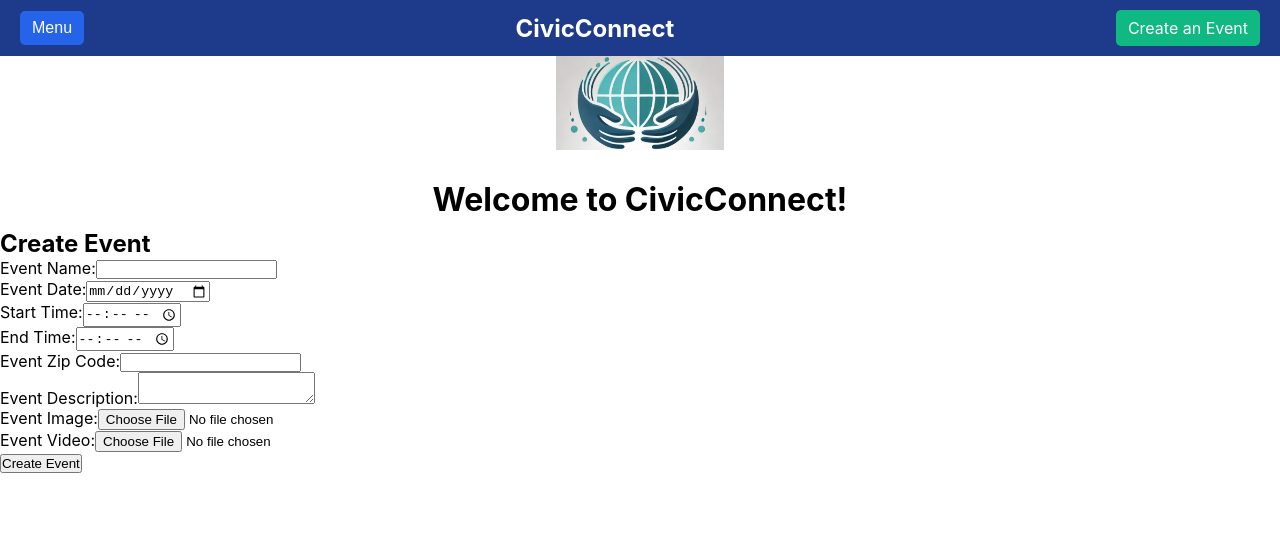
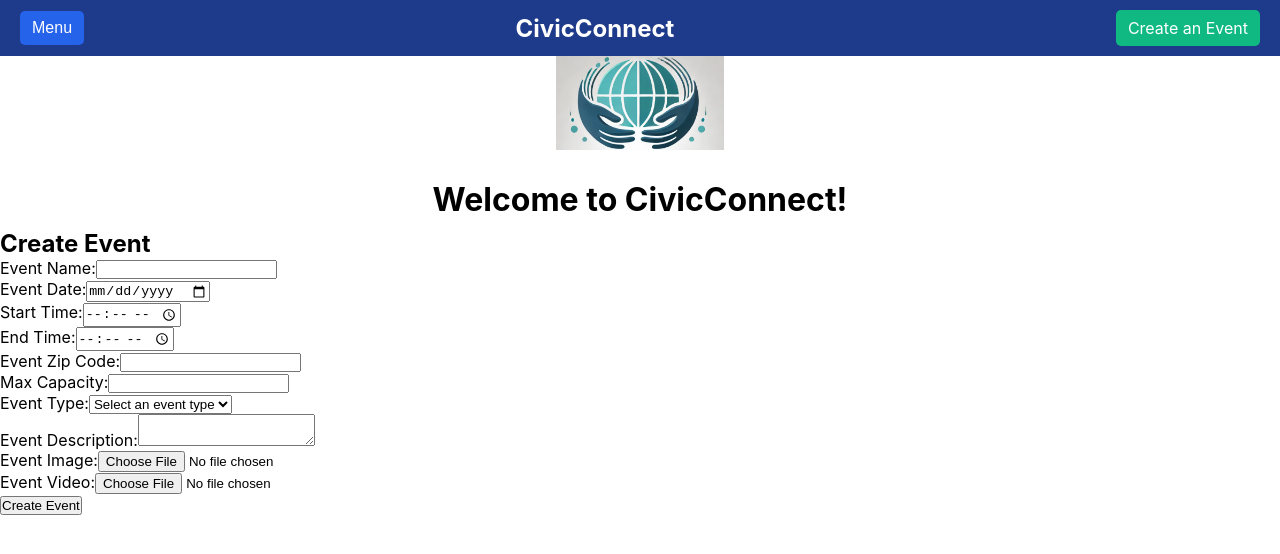
Before and after one commit to heiditeng/cs307-CivicConnect, a React (Create React App) app in the folder client/: page /create-event in a window 1280 px wide. Shown: the top 554 px of the page. Built offline with nearby package versions, Linux system fonts and the light colour scheme.

Commit message:
added to create event form

```diff
--- a/client/src/components/CreateEvent.js
+++ b/client/src/components/CreateEvent.js
@@ -11,6 +11,8 @@ class CreateEvent extends Component {
         eventDescription: '',
         eventImage: null,
         eventVideo: null,
+        maxCapacity: '',
+        eventType: '',
         successMessage: '',
         errorMessage: '',
         zipCodeError: '',
@@ -50,6 +52,8 @@ class CreateEvent extends Component {
         formData.append('eventEndTime', this.state.eventEndTime);
         formData.append('eventZipcode', this.state.eventZipcode);
         formData.append('description', this.state.eventDescription);
+        formData.append('maxCapacity', this.state.maxCapacity);
+        formData.append('eventType', this.state.eventType);
 
         // Only append files if they exist
         if (this.state.eventImage) {
@@ -143,6 +147,30 @@ class CreateEvent extends Component {
                         )}
                     </div>
                     <div>
+                        <label>Max Capacity:</label>
+                        <input
+                            type="number"
+                            name="maxCapacity"
+                            value={this.state.maxCapacity}
+                            onChange={this.handleChange}
+                            min="1"
+                        />
+                    </div>
+                    <div>
+                        <label>Event Type:</label>
+                        <select
+                            name="eventType"
+                            value={this.state.eventType}
+                            onChange={this.handleChange}
+                        >
+                            <option value="">Select an event type</option>
+                            <option value="environmental">Environmental</option>
+                            <option value="education">Education</option>
+                            <option value="health">Health</option>
+                            {/* Add more options as needed */}
+                        </select>
+                    </div>
+                    <div>
                         <label>Event Description:</label>
                         <textarea
                             name="eventDescription"
```
